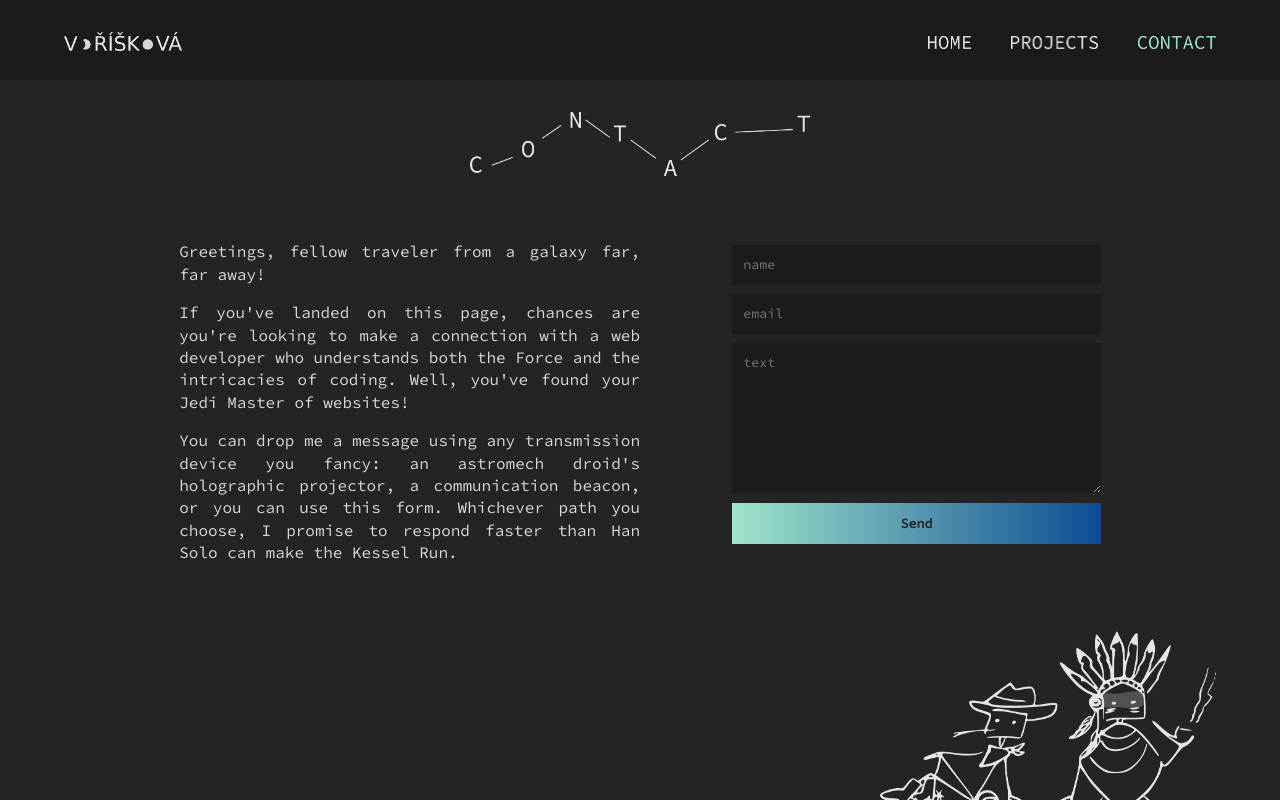
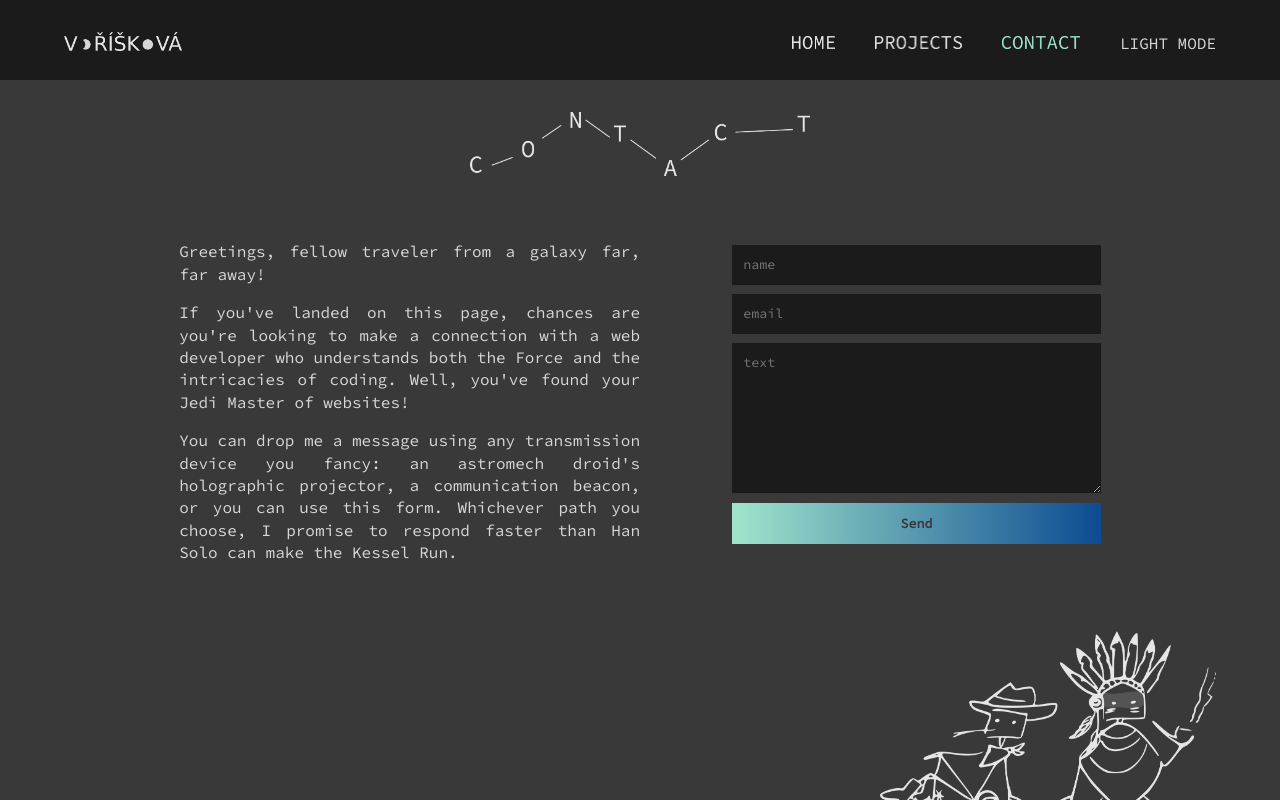
Before and after one commit to havoriskova/portfolio, a React (Create React App) app in the folder 01-portfolio/: page /contact in a window 1280 px wide. Shown: the top 800 px of the page. Built offline with nearby package versions, Linux system fonts and the light colour scheme; the HTML template or start-up script is replaced by a standard one.

Commit message:
dark and light mode
- doing dark and light mode instead of random colors on render of the page

```diff
--- a/01-portfolio/src/App.css
+++ b/01-portfolio/src/App.css
@@ -1,47 +1,17 @@
 
 /*-----MOBILE FIRST */
 
-/*-------- themes, that are randomly choosed through HOC RandomBackground.js ----------*/
+/*-------- by default dark mode ----------*/
 
-.warm-theme  {
-  --dark-color-bkg: #242424;
-  --darkest-color: #97102f;
-  --dark-color: #DC3535;
-  --light-color: #F49D1A;
-  --light-color-filter-from-black: invert(73%) sepia(19%) saturate(4007%) hue-rotate(347deg) brightness(98%) contrast(95%); /*tohle upravovat v zavislosti na light-color*/
-  --lightest-color: #FFE15D;
-}
-
-.pastel-warm-theme {
-    /* --dark-color-bkg: #a15c4d; tahle barva je bozi jako bkg, ale nefunguje mi se zbytkem */
-    --dark-color-bkg: #a15c4d;
-    --darkest-color: #3f071c;
-    /* --dark-color: #C98474; */
-    --dark-color: #a15c4d;
-    /* --light-color: #F2D388; */
-    --light-color: #b48f3a;
-    --light-color-filter-from-black: invert(87%) sepia(40%) saturate(484%) hue-rotate(338deg) brightness(99%) contrast(91%);
-      /*tohle upravovat v zavislosti na light-color*/
-    /* --lightest-color: #FFF7D2; */
-    --lightest-color: #f0dd8a;
-}
-
-.pastel-cold-theme {
+.App {
     /* --dark-color-bkg: #217875; tahle barva je bozi jako bkg, ale nefunguje mi se zbytkem*/
-    --dark-color-bkg: #242424;
+  --dark-color-bkg: #393939;
   --darkest-color: #0D4C92;
   --dark-color: #59C1BD;
   --light-color: #A0E4CB;
   --light-color-filter-from-black: invert(93%) sepia(11%) saturate(968%) hue-rotate(92deg) brightness(95%) contrast(88%);
     /*tohle upravovat v zavislosti na light-color*/
   --lightest-color: #CFF5E7;
-}
-
-  /*------------- */
-
-
-
-.App {
   text-align: center;
   /* color: var(--lightest-color); */
   --contrast-color: var(--light-color);
@@ -51,6 +21,17 @@
   position: relative;
   min-height: 100vh;
   background-color: var(--dark-color-bkg);
+}
+
+
+.light-mode {
+  --dark-color-bkg: #a15c4d;
+  --darkest-color: #3f071c;
+  --dark-color: #a15c4d;
+  --light-color: #b48f3a;
+  --light-color-filter-from-black: invert(87%) sepia(40%) saturate(484%) hue-rotate(338deg) brightness(99%) contrast(91%);
+    /*tohle upravovat v zavislosti na light-color*/
+  --lightest-color: #f0dd8a;
 }
 
 
@@ -155,7 +136,7 @@ a {
   cursor: pointer;
 }
 
-.pastel-warm-theme [class*='action-button'] {
+.light-mode [class*='action-button'] {
   background: var(--color-text);
   border-image-slice: 0;
   border-image-source: none;
@@ -172,7 +153,7 @@ a {
   padding-left: 3rem;
 }
 
-.pastel-warm-theme .secondary-action-button {
+.light-mode .secondary-action-button {
   background: var(--dark-color-bkg);
 
 }
--- a/01-portfolio/src/App.js
+++ b/01-portfolio/src/App.js
@@ -6,7 +6,7 @@ import Contact from './components/Contact.js';
 import Thanks from './components/Thanks.js';
 import { Component } from 'react';
 import Loader from './components/Loader';
-import RandomBackground from './hoc/RandomBackground';
+// import RandomBackground from './hoc/RandomBackground';
 import Footer from './components/Footer';
 import logo from './img/voriskova_1_rem.png';
 import homeNav from './img/HOME_1_rem.png';
@@ -20,15 +20,20 @@ class App extends Component {
     this.state = {
       isLoading: true,
     };
-    this.toggle = (e) => {
+    this.toggleNavButton = (e) => {
       e.target.classList.toggle('active');
+    };
+    this.toggleLightMode = (e) => {
+      // console.dir(e);
+      // console.log(document.body);
+      document.querySelector('.App').classList.toggle('light-mode');
     };
     this.removeActiveNav = (e) => {setTimeout(() => {
       document.getElementById('toggleNavButton').classList.remove('active')}, 0)};
     this.myPage = (<BrowserRouter>
       <div className="App">
           <header>
-            <div className='nav-icon' onClick={this.toggle} id="toggleNavButton"></div>
+            <div className='nav-icon' onClick={this.toggleNavButton} id="toggleNavButton"></div>
             <nav>
               <div className='logo'>
                 <img alt='logo' src={logo}/>
@@ -37,7 +42,7 @@ class App extends Component {
                 <li><NavLink to='/home' onClick={this.removeActiveNav}><img className='nav-li' alt='home' src={homeNav}/></NavLink></li>
                 <li><NavLink to='/projects' onClick={this.removeActiveNav}><img className='nav-li' alt='projects' src={projectsNav}/></NavLink></li>
                 <li><NavLink to='/contact' onClick={this.removeActiveNav}><img className='nav-li' alt='contact' src={contactNav}/></NavLink></li>
-                {/* <li className='logo-li'><NavLink to='/home'>logo</NavLink></li> */}
+                <li className='light-mode' onClick={this.toggleLightMode}>light mode</li>
               </ul>
             </nav>
           </header>
@@ -81,4 +86,5 @@ class App extends Component {
 
 }}
 
-export default RandomBackground(App);
+// export default RandomBackground(App);
+export default App;
--- a/01-portfolio/src/components/Contact.css
+++ b/01-portfolio/src/components/Contact.css
@@ -21,7 +21,7 @@ form textarea {
     height: 150px;
 }
 
-.pastel-warm-theme form input, .pastel-warm-theme form textarea {
+.light-mode form input, .light-mode form textarea {
     background-color: var(--color-text);
     color: var(--primary-color);
 }
@@ -41,7 +41,7 @@ form button.primary-action-button {
     margin: .3rem 0;
 }
 
-.pastel-warm-theme form button.primary-action-button {
+.light-mode form button.primary-action-button {
     background: var(--dark-color-bkg);
     color: var(--color-text);
 }
--- a/01-portfolio/src/components/Home.css
+++ b/01-portfolio/src/components/Home.css
@@ -42,7 +42,7 @@
    pointer-events: none;
 }
 
-.pastel-warm-theme .header-container-phones img {
+.light-mode .header-container-phones img {
     filter: invert(90%);
 }
 
@@ -117,7 +117,7 @@
     pointer-events: none;
 }
 
-.pastel-warm-theme .robots_hero_container img {
+.light-mode .robots_hero_container img {
     filter: invert(90%);
 }
 
@@ -382,7 +382,7 @@
             z-index: -1;
         }
 
-        .pastel-warm-theme .aboutImageContainer::after  {
+        .light-mode .aboutImageContainer::after  {
             border-image-slice: 0;
             border-image-source: none;
         }
--- a/01-portfolio/src/components/Projects.css
+++ b/01-portfolio/src/components/Projects.css
@@ -43,7 +43,7 @@
 
 }
 
-.pastel-warm-theme .projects-hr {
+.light-mode .projects-hr {
     border-image-slice: 0;
     border-image-source: none;
 }
@@ -142,7 +142,7 @@
       z-index: -1;
     }
 
-    .pastel-warm-theme .col-2 .desktop-pictures-container::after {
+    .light-mode .col-2 .desktop-pictures-container::after {
         border-image-slice: 0;
         border-image-source: none;
     }
--- a/01-portfolio/src/hoc/RandomBackground.js
+++ b/01-portfolio/src/hoc/RandomBackground.js
@@ -1,21 +1,21 @@
-import React from "react";
+// import React from "react";
 
-const RandomBackground = (WrappedComponent) => {
+// const RandomBackground = (WrappedComponent) => {
 
-    const themes = ['warm', 'pastel-cold', 'pastel-warm'];
-    const randomTheme = themes[Math.floor(Math.random()*themes.length)];
-    const className = randomTheme + "-theme";
+//     const themes = ['warm', 'pastel-cold', 'pastel-warm'];
+//     const randomTheme = themes[Math.floor(Math.random()*themes.length)];
+//     const className = randomTheme + "-theme";
 
-    return (props) => {
-        return (
-            <div className={className}>
-                <WrappedComponent {...props} />
-            </div>
-        )
-    }
+//     return (props) => {
+//         return (
+//             <div className={className}>
+//                 <WrappedComponent {...props} />
+//             </div>
+//         )
+//     }
 
 
 
-}
+// }
 
-export default RandomBackground;
+// export default RandomBackground;
```
Lines whose indentation alone changed are shown as unchanged.
